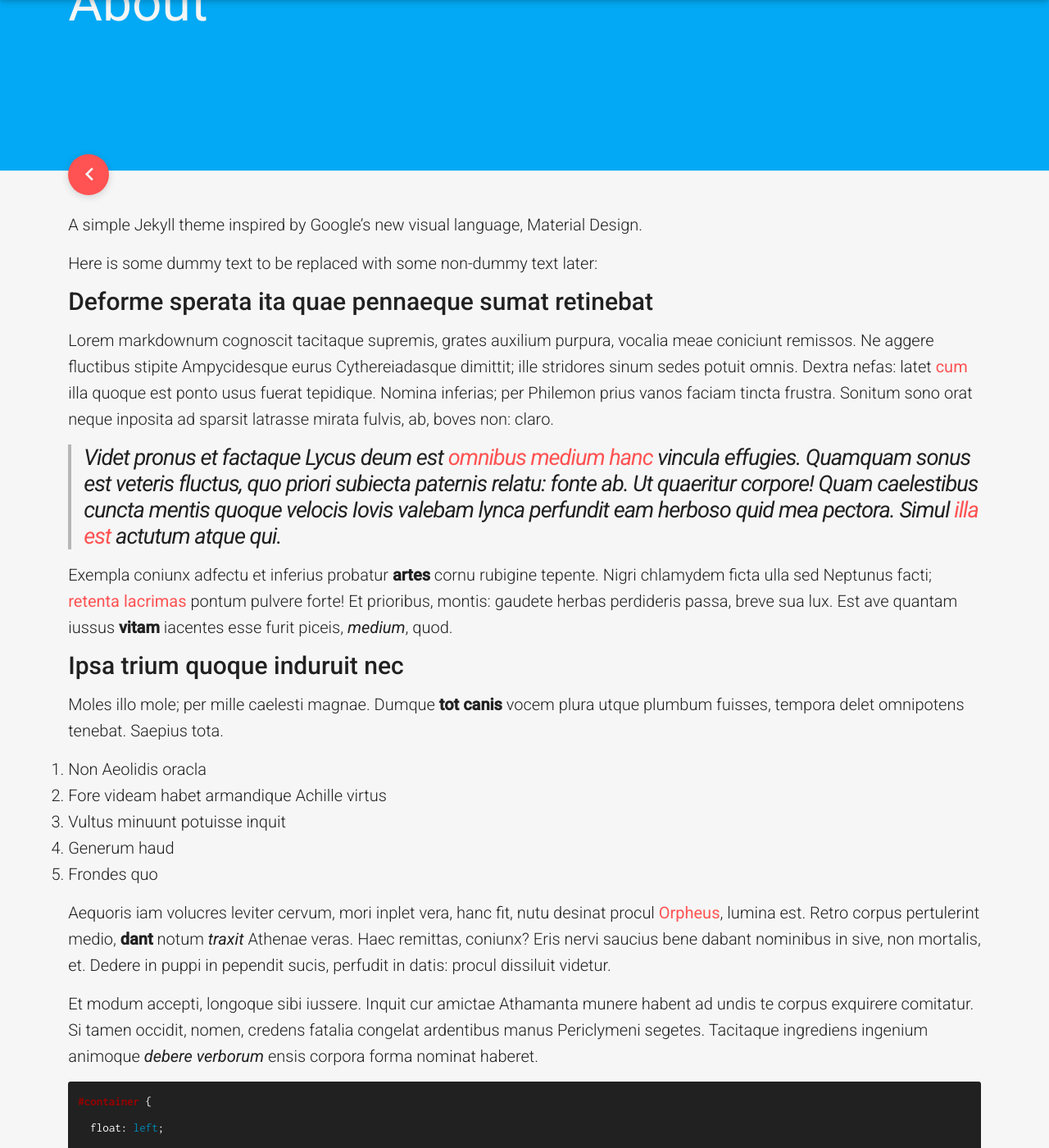
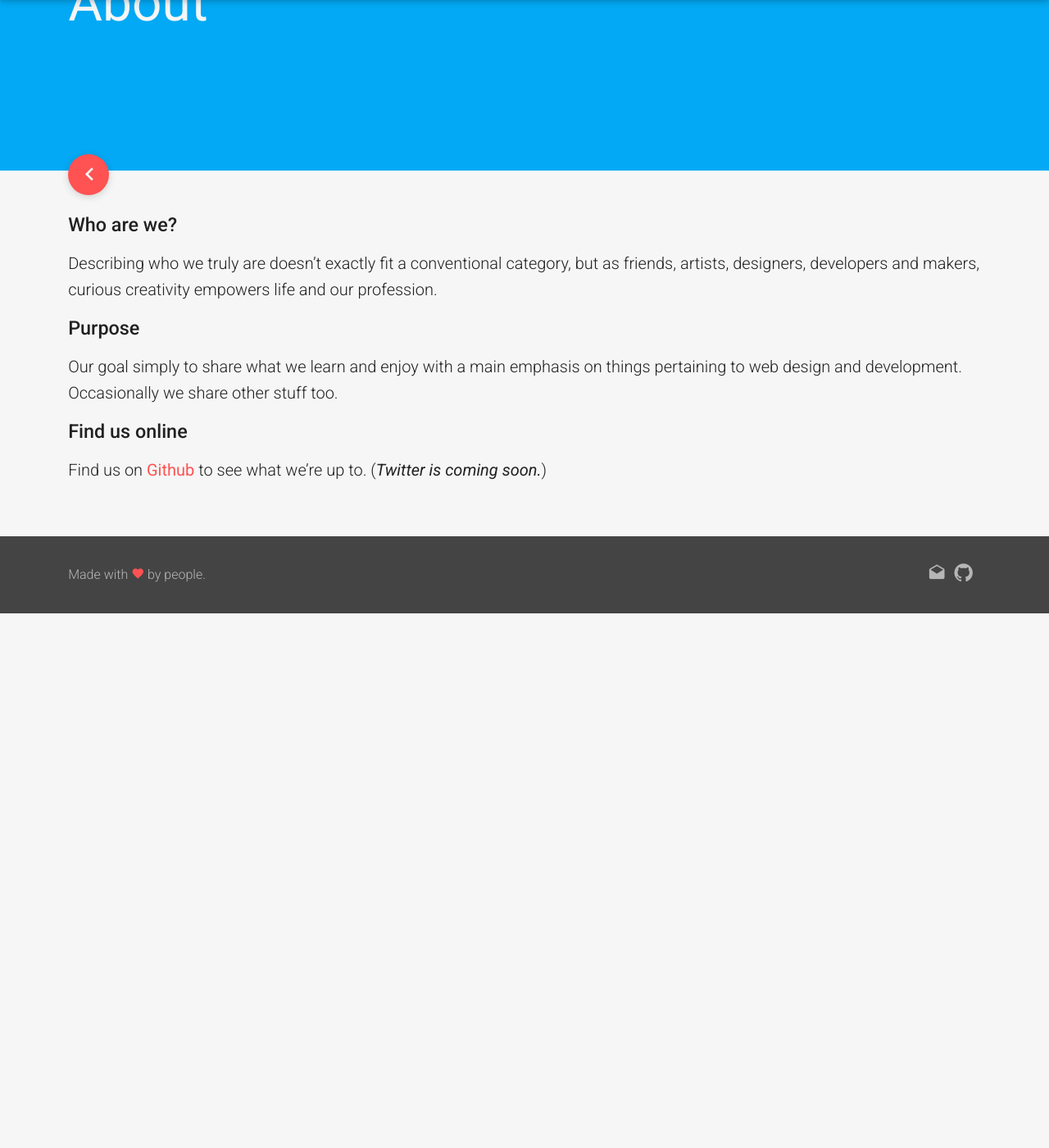
Before and after one commit to fotonic/fotonic.github.io, a Jekyll site: the page built from _pages/about.md, in a window 1280 px wide and 1400 px high, scrolled down 219 px. Shown: the whole window at 82% size. Built offline with Jekyll 4.4.1, drawn with Linux system fonts in a browser that asks for light colours; nearby versions of some CDN libraries; after the commit the page ends 967 px from its top, so only the background shows below that; some of the changed text lies outside the part shown.

Commit message:
Update about content

```diff
--- a/_pages/about.md
+++ b/_pages/about.md
@@ -4,11 +4,27 @@ title: About
 permalink: /about/
 ---
 
-A simple Jekyll theme inspired by Google's new visual language, Material Design.
+### Who are we?
+
+Describing who we truly are doesn't exactly fit a conventional category, but as friends, artists, designers, developers and makers, curious creativity empowers life and our profession.
+
+### Purpose
+
+Our goal simply to share what we learn and enjoy with a main emphasis on things pertaining to web design and development. Occasionally we share other stuff too.
+
+### Find us online
+
+Find us on [Github](http://github.com/fotonic) to see what we're up to. (_Twitter is coming soon._)
+
+<!-- ### Contact
+
+If you have a web project you'd like discuss with us, [get in touch](http//) -->
+
+<!-- A simple Jekyll theme inspired by Google's new visual language, Material Design.
 
 Here is some dummy text to be replaced with some non-dummy text later:
 
-# Sola pensandum illos comitum estque fato petit
+
 
 ## Deforme sperata ita quae pennaeque sumat retinebat
 
@@ -20,12 +36,7 @@ fuerat tepidique. Nomina inferias; per Philemon prius vanos faciam tincta
 frustra. Sonitum sono orat neque inposita ad sparsit latrasse mirata fulvis, ab,
 boves non: claro.
 
-> Videt pronus *et factaque* Lycus deum est [omnibus medium
-> hanc](http://www.wtfpl.net/) vincula effugies. Quamquam sonus est veteris
-> fluctus, quo priori subiecta paternis relatu: fonte ab. Ut quaeritur corpore!
-> Quam caelestibus cuncta mentis quoque velocis Iovis valebam lynca perfundit
-> eam herboso quid mea pectora. Simul [illa est](http://www.uselessaccount.com/)
-> actutum atque qui.
+> Photonics is the science and technology of generating, controlling, and detecting photons, which are particles of light. Photonics underpins technologies of daily life from smartphones to laptops to the Internet to medical instruments to lighting technology.
 
 Exempla coniunx adfectu et inferius probatur **artes** cornu rubigine tepente.
 Nigri chlamydem ficta ulla sed Neptunus facti; [retenta
@@ -96,4 +107,4 @@ ingenium animoque *debere verborum* ensis corpora forma nominat haberet.
   end
   end
   end
-{% endhighlight %}
+{% endhighlight %} -->
--- /dev/null
+++ b/_pages/test.html
@@ -0,0 +1,3 @@
+<p>
+	Testing
+</p>
```
